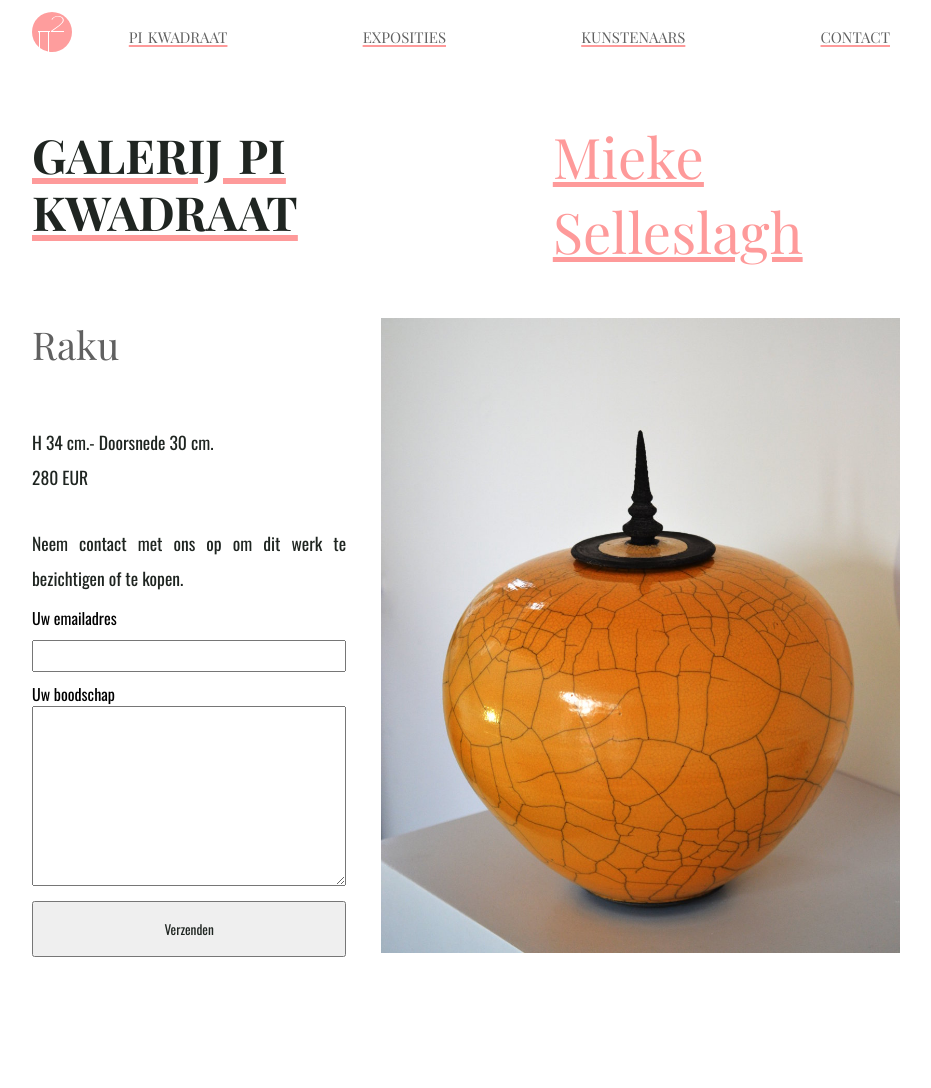
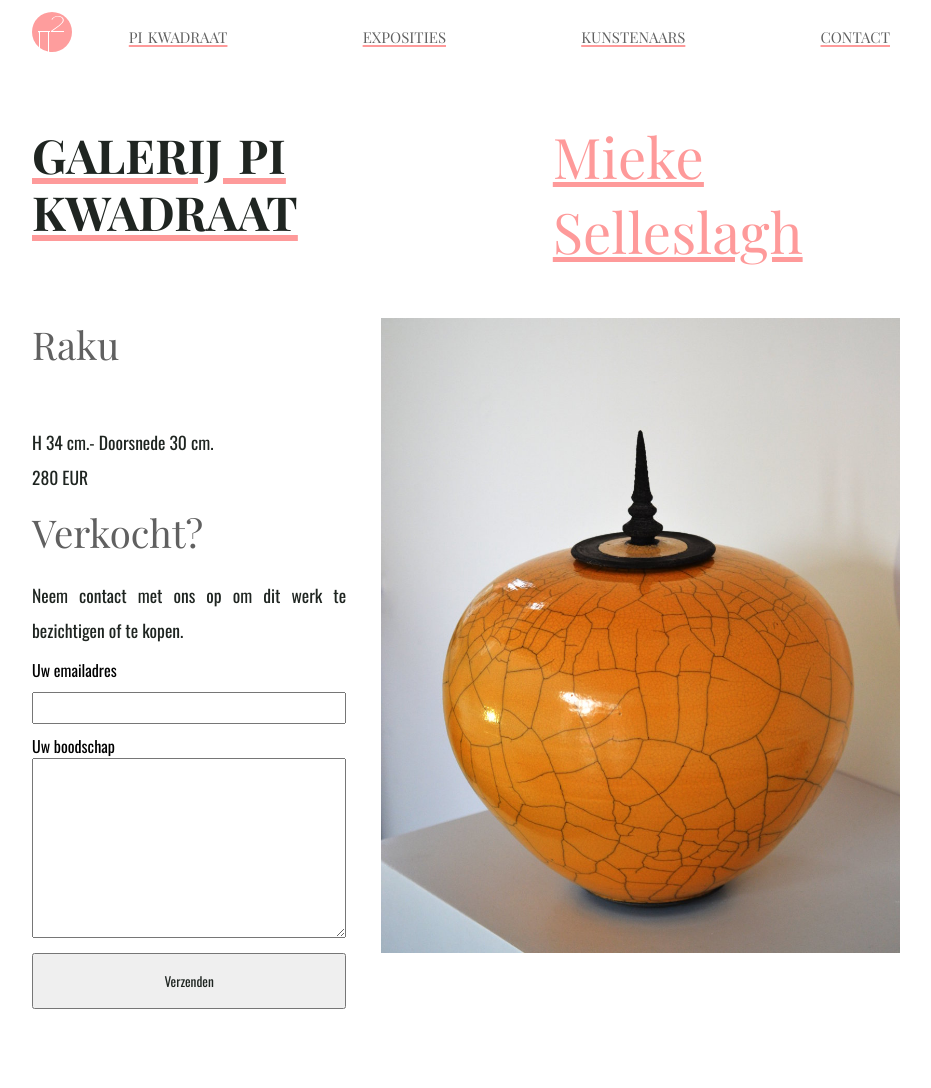
Before and after one commit to croketephji/pikwadraat, a Jekyll site: the page built from _werken/raku-1.md, in a window 1280 px wide. Shown: the whole page, without its empty margins (174-1105 px from the left). Built offline with Jekyll 4.4.1, drawn with Linux system fonts in a browser that asks for light colours; before the commit the page ends 1036 px from its top, so only the background shows below that.

Commit message:
Rework navbar: home link disappears at lo res and logo resizes

```diff
--- a/_layouts/default.html
+++ b/_layouts/default.html
@@ -12,10 +12,10 @@
 		<body>
 		<div class="container">
 			<div class="logo">
-				<a href="/"><img src="/assets/site/logo.svg" alt="Home Icon"></a>
+				<a href="/"><img src="/assets/site/logo.svg" alt="Home Icon" class="logosvg"></a>
 			</div>
 	    <ul class="navbar">
-				<li><a href="/">pi kwadraat</a></li>
+				<li id="hideable-home-link"><a href="/">pi kwadraat</a></li>
 				{% for expo in site.exposities %}
 					{%- if expo.begin < site.time and expo.einde > site.time -%}
 						<li><a href={{expo.url}}>bezoek nu {{expo.title}}</a></li>
--- a/_layouts/werk.html
+++ b/_layouts/werk.html
@@ -1,7 +1,7 @@
 ---
 layout: default
 ---
-<div class="textblock">
+<div class="textblock hide-on-lo-res">
   {% for kunstenaar in site.kunstenaars %}
    {% if kunstenaar.title == page.kunstenaar %}
     <h2>
@@ -11,7 +11,7 @@
   {% endfor %}
 </div>
 <div class="gallery">
-  <div class="textblock">
+  <div class="textblock show-contents-on-lo-res">
     <div class="work-header">
       <h3>{{ page.title }}</h3>
       {% include expoactive.html expositie=page.expositie onexpopage=false %}
@@ -25,6 +25,7 @@
       {%- endif -%}
       </p>
       {%- if page.tekoop == "ja" -%}
+        <h3>Verkocht?</h3>
         {%- include contactform.html referent=page.title legend="Neem contact met ons op om dit werk te bezichtigen of te kopen."-%}
       {% endif %}
     </div>
```
